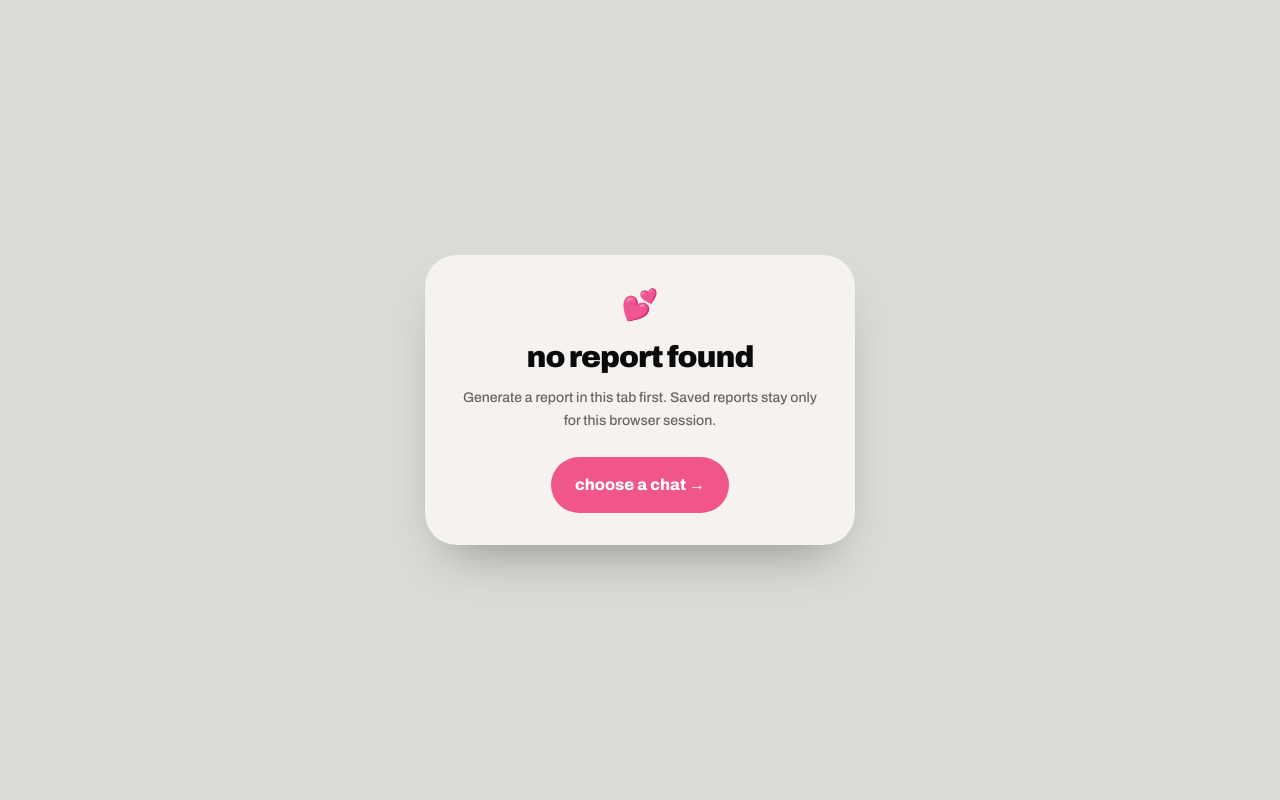
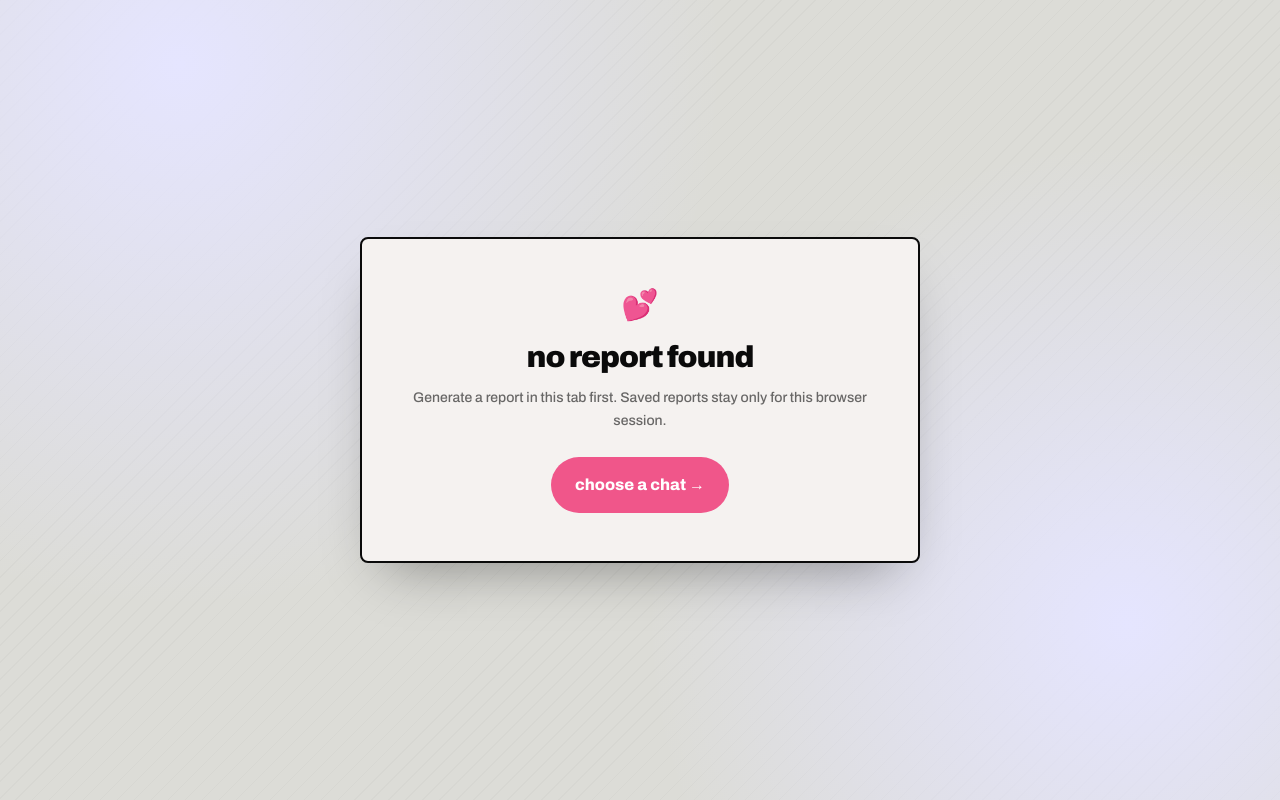
Before and after one commit to gurichatha01/lores, a Next.js app: page /report in a window 1280 px wide. Built offline with nearby package versions, Linux system fonts and the light colour scheme.

Commit message:
feat: desktop layout for report pages

```diff
--- a/src/app/globals.css
+++ b/src/app/globals.css
@@ -51,6 +51,17 @@ button {
   animation: lore-generating 1.1s steps(2, end) infinite;
 }
 
+@media (min-width: 1024px) {
+  .report-desktop-backdrop {
+    background-color: var(--report-backdrop);
+    background-image:
+      radial-gradient(circle at 14% 8%, var(--report-accent-soft) 0, transparent 34rem),
+      radial-gradient(circle at 88% 78%, var(--report-accent-soft) 0, transparent 30rem),
+      repeating-linear-gradient(135deg, rgba(10, 10, 10, 0.025) 0 1px, transparent 1px 12px);
+    background-attachment: fixed;
+  }
+}
+
 @media (prefers-reduced-motion: reduce) {
   .lore-generating-mark {
     animation: none;
--- a/src/components/report/LockedReport.tsx
+++ b/src/components/report/LockedReport.tsx
@@ -5,6 +5,7 @@ import { useEffect, useState } from "react";
 
 import { narrativeFirstLine } from "@/lib/funnel";
 import { getModePreset } from "@/lib/modePresets";
+import { ReportBackdrop } from "@/components/report/ReportBackdrop";
 import {
   loadRazorpayScript,
   openRazorpayCheckout,
@@ -175,10 +176,10 @@ export function LockedReport({ report, onUnlocked }: LockedReportProps) {
     : `unlock · ${priceDisplay ?? "full lores"}`;
 
   return (
-    <main className="min-h-screen px-0 py-0 sm:px-6 sm:py-10" style={{ background: dark ? "#080706" : "#dcdcd7" }}>
+    <ReportBackdrop accent={preset.accent} accentSoft={preset.accentSoft} background={dark ? "#080706" : "#dcdcd7"}>
       <article
-        className={`relative mx-auto min-h-screen max-w-[430px] overflow-hidden px-6 pb-48 pt-6 shadow-editorial sm:min-h-0 sm:px-7 sm:pt-8 ${soft ? "sm:rounded-[44px]" : "sm:rounded-[8px]"}`}
-        style={{ background: preset.surface, color: preset.text }}
+        className={`relative mx-auto min-h-screen max-w-[430px] overflow-hidden px-6 pb-48 pt-6 shadow-editorial sm:min-h-0 sm:px-7 sm:pt-8 lg:max-w-[760px] lg:border-2 lg:px-12 lg:pt-12 ${soft ? "sm:rounded-[44px]" : "sm:rounded-[8px]"}`}
+        style={{ background: preset.surface, borderColor: preset.border, color: preset.text }}
         data-report-state="teaser"
         data-report-mode={report.mode}
       >
@@ -249,7 +250,7 @@ export function LockedReport({ report, onUnlocked }: LockedReportProps) {
 
         {dark ? <WarningTape accent={preset.accent} /> : null}
 
-        <aside className="fixed inset-x-0 bottom-0 z-30 mx-auto w-full max-w-[430px] border-t-2 border-ink bg-ink px-5 pb-[max(18px,env(safe-area-inset-bottom))] pt-4 text-white shadow-[0_-16px_30px_rgba(0,0,0,.18)]" aria-label="Unlock report">
+        <aside className="fixed inset-x-0 bottom-0 z-30 mx-auto w-full max-w-[430px] border-t-2 border-ink bg-ink px-5 pb-[max(18px,env(safe-area-inset-bottom))] pt-4 text-white shadow-[0_-16px_30px_rgba(0,0,0,.18)] lg:bottom-6 lg:max-w-[760px] lg:border-2 lg:px-8 lg:pb-5" aria-label="Unlock report">
           <div className="flex items-end justify-between gap-4">
             <div>
               <p className="text-xl font-black tracking-[-0.5px]">unlock the full lores</p>
@@ -285,7 +286,7 @@ export function LockedReport({ report, onUnlocked }: LockedReportProps) {
           ) : null}
         </aside>
       </article>
-    </main>
+    </ReportBackdrop>
   );
 }
 
--- a/src/components/report/ModeReport.tsx
+++ b/src/components/report/ModeReport.tsx
@@ -3,6 +3,7 @@ import Link from "next/link";
 import { WrappedCard } from "@/components/cards/WrappedCard";
 import { ReportPdfDownload } from "@/components/pdf/ReportPdfDownload";
 import { ReceiptSnippet } from "@/components/report/ReceiptSnippet";
+import { ReportBackdrop } from "@/components/report/ReportBackdrop";
 import { getModePreset } from "@/lib/modePresets";
 import {
   buildModeStatCards,
@@ -29,15 +30,16 @@ export function ModeReport({ report }: ModeReportProps) {
   const novelsComparison = formatNovelsComparison(stats.novelsEquivalent);
 
   return (
-    <main
-      className="min-h-screen px-0 py-0 sm:px-6 sm:py-10"
-      style={{ background: dark ? "#080706" : "#dcdcd7" }}
+    <ReportBackdrop
+      accent={preset.accent}
+      accentSoft={preset.accentSoft}
+      background={dark ? "#080706" : "#dcdcd7"}
     >
       <article
-        className={`mx-auto min-h-screen max-w-[430px] overflow-hidden px-6 pb-10 pt-6 shadow-editorial sm:min-h-0 sm:px-7 sm:pb-12 sm:pt-8 ${
+        className={`mx-auto min-h-screen max-w-[430px] overflow-hidden px-6 pb-10 pt-6 shadow-editorial sm:min-h-0 sm:px-7 sm:pb-12 sm:pt-8 lg:max-w-[760px] lg:border-2 lg:px-12 lg:pb-16 lg:pt-12 ${
           soft ? "sm:rounded-[44px]" : "sm:rounded-[8px]"
         }`}
-        style={{ background: preset.surface, color: preset.text }}
+        style={{ background: preset.surface, borderColor: preset.border, color: preset.text }}
         data-report-mode={report.mode}
         data-report-treatment={preset.treatment}
       >
@@ -212,7 +214,7 @@ export function ModeReport({ report }: ModeReportProps) {
         </footer>
         {dark ? <WarningTape accent={preset.accent} /> : null}
       </article>
-    </main>
+    </ReportBackdrop>
   );
 }
 
--- /dev/null
+++ b/src/components/report/ReportBackdrop.tsx
@@ -0,0 +1,37 @@
+import type { CSSProperties, ReactNode } from "react";
+
+interface ReportBackdropProps {
+  accent: string;
+  accentSoft: string;
+  background: string;
+  children: ReactNode;
+  centered?: boolean;
+}
+
+export function ReportBackdrop({
+  accent,
+  accentSoft,
+  background,
+  children,
+  centered = false,
+}: ReportBackdropProps) {
+  return (
+    <main
+      className={`report-desktop-backdrop min-h-screen ${
+        centered
+          ? "flex items-center justify-center px-6 py-12 lg:px-12 lg:py-16 xl:px-16 xl:py-20"
+          : "px-0 py-0 sm:px-6 sm:py-10 lg:px-12 lg:py-16 xl:px-16 xl:py-20"
+      }`}
+      style={
+        {
+          "--report-accent": accent,
+          "--report-accent-soft": accentSoft,
+          "--report-backdrop": background,
+          backgroundColor: background,
+        } as CSSProperties
+      }
+    >
+      {children}
+    </main>
+  );
+}
--- a/src/components/report/ReportPageClient.tsx
+++ b/src/components/report/ReportPageClient.tsx
@@ -8,6 +8,7 @@ import type { ReportSessionData } from "@/lib/types";
 
 import { LockedReport } from "./LockedReport";
 import { ModeReport } from "./ModeReport";
+import { ReportBackdrop } from "./ReportBackdrop";
 
 export function ReportPageClient() {
   const [report, setReport] = useState<ReportSessionData | null>(null);
@@ -42,8 +43,8 @@ export function ReportPageClient() {
   }
 
   return (
-    <main className="flex min-h-screen items-center justify-center bg-[#dcdcd7] px-6 py-12">
-      <section className="w-full max-w-[430px] rounded-[32px] bg-[#f5f2f0] p-8 text-center shadow-editorial">
+    <ReportBackdrop accent="#2b2bef" accentSoft="#e5e5ff" background="#dcdcd7" centered>
+      <section className="mx-auto w-full max-w-[430px] rounded-[32px] bg-[#f5f2f0] p-8 text-center shadow-editorial lg:max-w-[560px] lg:rounded-[8px] lg:border-2 lg:border-ink lg:p-12">
         <div className="text-3xl" aria-hidden="true">💕</div>
         <h1 className="mt-4 text-3xl font-black tracking-[-1px]">
           {failed ? "no report found" : "opening your lores…"}
@@ -62,6 +63,6 @@ export function ReportPageClient() {
           </>
         ) : null}
       </section>
-    </main>
+    </ReportBackdrop>
   );
 }
--- a/src/components/report/SweetheartReport.tsx
+++ b/src/components/report/SweetheartReport.tsx
@@ -2,6 +2,7 @@ import Link from "next/link";
 
 import { AwardBadge, StatCard } from "@/components/ui";
 import { ReceiptSnippet } from "@/components/report/ReceiptSnippet";
+import { ReportBackdrop } from "@/components/report/ReportBackdrop";
 import {
   buildSweetheartStatCards,
   formatCount,
@@ -24,8 +25,8 @@ export function SweetheartReport({ report }: SweetheartReportProps) {
   const novelsComparison = formatNovelsComparison(stats.novelsEquivalent);
 
   return (
-    <main className="min-h-screen bg-[#dcdcd7] px-0 py-0 sm:px-6 sm:py-10">
-      <article className="mx-auto min-h-screen max-w-[430px] overflow-hidden bg-[#f5f2f0] px-6 pb-10 pt-6 shadow-editorial sm:min-h-0 sm:rounded-[44px] sm:px-7 sm:pb-12 sm:pt-8">
+    <ReportBackdrop accent="#f0568a" accentSoft="#fdeef4" background="#dcdcd7">
+      <article className="mx-auto min-h-screen max-w-[430px] overflow-hidden border-[#f2dbe3] bg-[#f5f2f0] px-6 pb-10 pt-6 shadow-editorial sm:min-h-0 sm:rounded-[44px] sm:px-7 sm:pb-12 sm:pt-8 lg:max-w-[760px] lg:border lg:px-12 lg:pb-16 lg:pt-12">
         <header className="flex items-center justify-between pb-2">
           <div className="font-mono text-[11px] font-bold uppercase tracking-[0.1em] text-sweetheart">
             💕 sweetheart · {names}
@@ -136,7 +137,7 @@ export function SweetheartReport({ report }: SweetheartReportProps) {
           </div>
         </footer>
       </article>
-    </main>
+    </ReportBackdrop>
   );
 }
 
```
